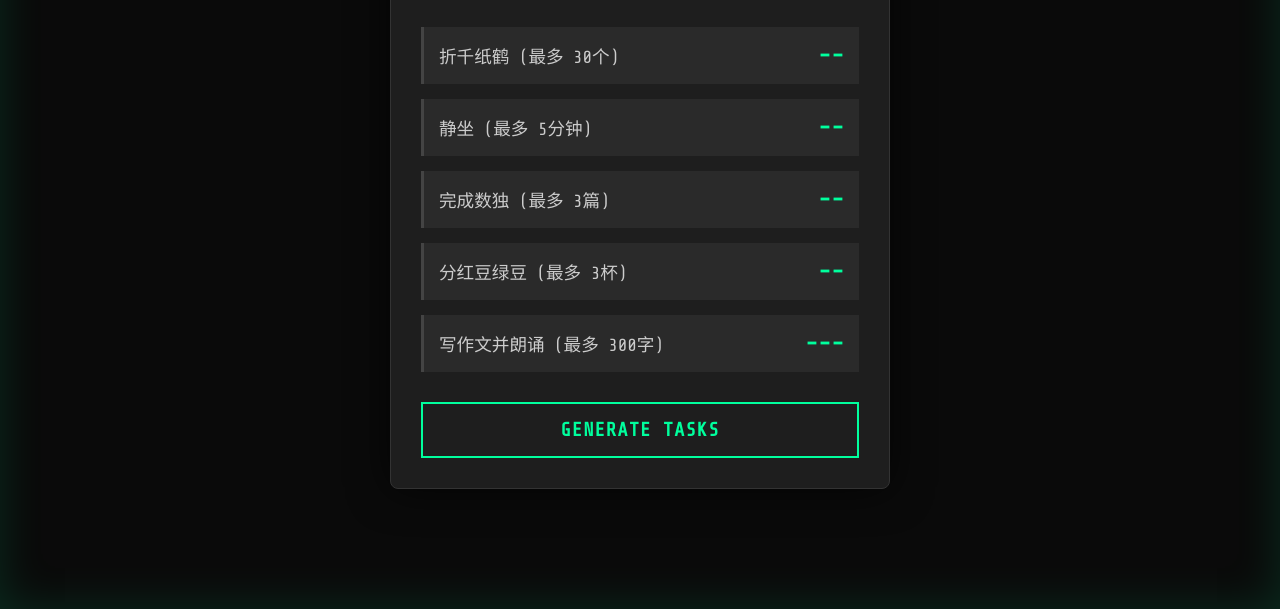
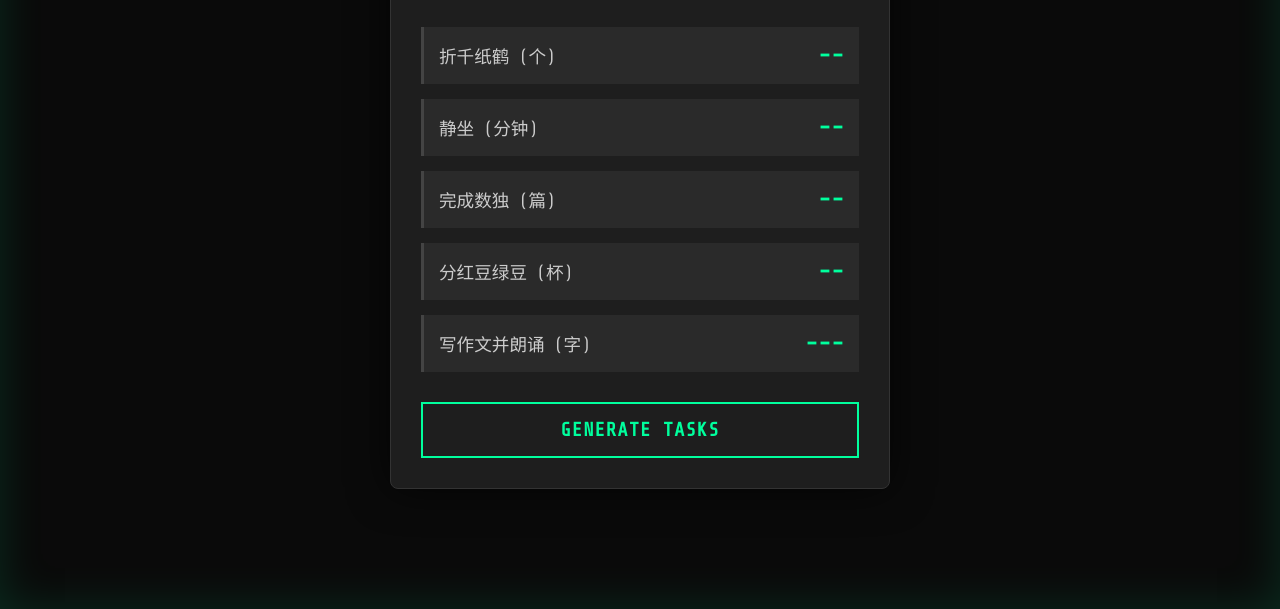
Before and after one commit to syik21/prisonAssGame, a plain HTML site: page index.html in a window 1280 px wide. Shown: the part 191-800 px from the top of the page. Drawn offline with nearby package versions, Linux system fonts and the light colour scheme.

Commit message:
Update index.html

```diff
--- a/index.html
+++ b/index.html
@@ -193,27 +193,27 @@
 
         <div class="game-board">
             <div class="row">
-                <div class="subtitle">折千纸鹤 (最多 30个)</div>
+                <div class="subtitle">折千纸鹤 (个)</div>
                 <div class="number-display" id="task1" data-min="0" data-max="30">--</div>
             </div>
 
             <div class="row">
-                <div class="subtitle">静坐 (最多 5分钟)</div>
+                <div class="subtitle">静坐 (分钟)</div>
                 <div class="number-display" id="task2" data-min="0" data-max="5">--</div>
             </div>
 
             <div class="row">
-                <div class="subtitle">完成数独 (最多 3篇)</div>
+                <div class="subtitle">完成数独 (篇)</div>
                 <div class="number-display" id="task3" data-min="0" data-max="3">--</div>
             </div>
 
             <div class="row">
-                <div class="subtitle">分红豆绿豆 (最多 3杯)</div>
+                <div class="subtitle">分红豆绿豆 (杯)</div>
                 <div class="number-display" id="task4" data-min="0" data-max="3">--</div>
             </div>
 
             <div class="row">
-                <div class="subtitle">写作文并朗诵 (最多 300字)</div>
+                <div class="subtitle">写作文并朗诵 (字)</div>
                 <div class="number-display" id="task5" data-min="100" data-max="300">---</div>
             </div>
         </div>
@@ -291,4 +291,5 @@
         }
     </script>
 </body>
+
 </html>
```
